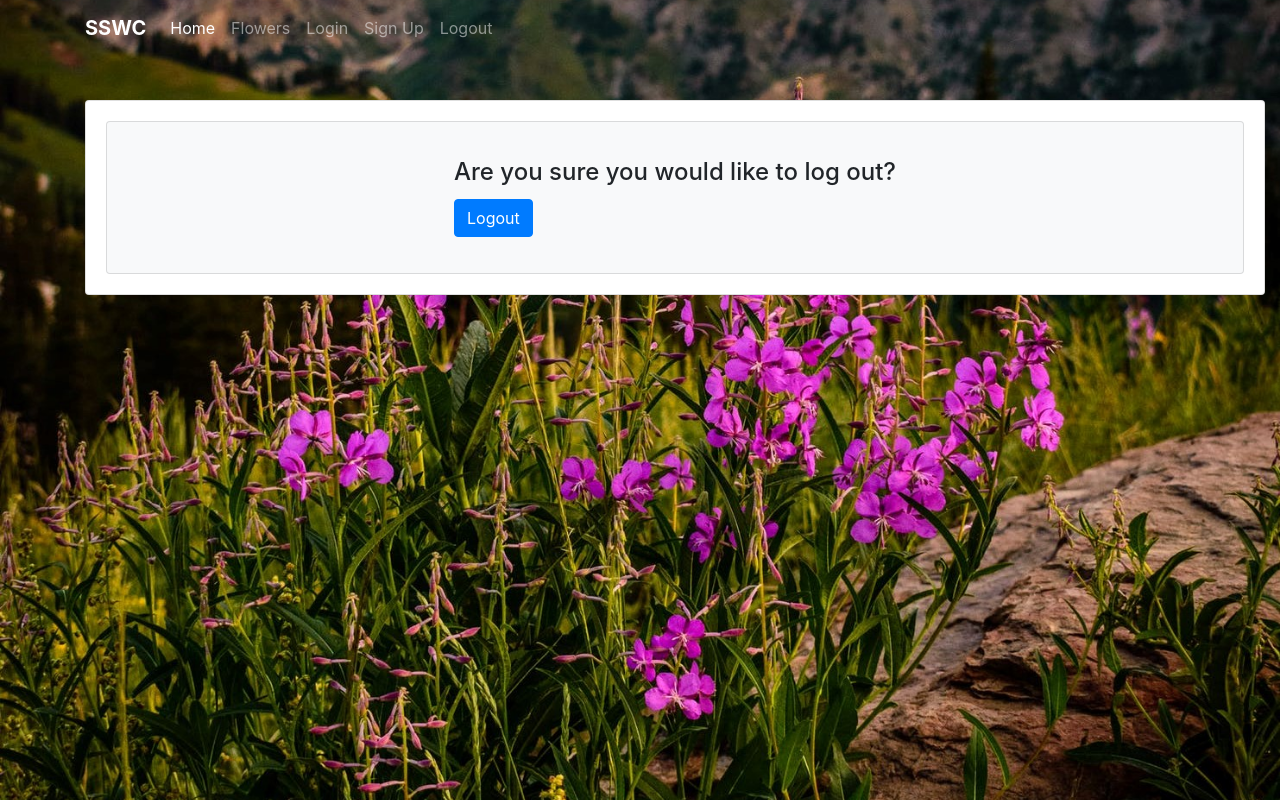
After one commit to frongilloz/assign5_2, a Flask app: page /logout in a window 1280 px wide. The commit adds this page. Run offline with Flask 2, Linux system fonts and the light colour scheme; some libraries are stand-ins or nearby versions.

Commit message:
commit 21: logout added

```diff
--- a/app.py
+++ b/app.py
@@ -1,3 +1,8 @@
+# Title: CIS4301 Assignment 5
+# Description: A GUI for querying and modifying the flowers2019.db through sqlite3 queries, insertions, and triggers
+# Date: 12/12/2019
+# Authors: Zoe Frongillo and Jhanava Ramisetty
+
 from flask import Flask, render_template, request, redirect, session
 import sqlite3
 
@@ -66,10 +71,6 @@ def update_flower():
     conn = sqlite3.connect('flowers2019.db')
     # create a cursor to query the database within the app route
     cursorObj = conn.cursor()
-
-    # Create trigger to keep SIGHTINGS table updated as well
-    # cursorObj.execute(
-    #     "CREATE TRIGGER up_flowers AFTER UPDATE ON Flowers BEGIN UPDATE Sightings SET name = new.comname WHERE name = old.comname; END;")
 
     # Request the receive input (POST) to updated flower
     sel_comname = request.form['sel_Upd_Flower_Comname']
@@ -248,6 +249,14 @@ def login_form():
         query_name = convertTuple(query_tuple)
         return render_template('login_success.html', query_name=query_name)
 
+# App route to sign out
+@app.route('/logout')
+def logout():
+    return render_template('logout.html')
+
+@app.route('/logout_form', methods=['POST'])
+def logout_form():
+    return render_template('logout_success.html')
 
 # App route to sign up on the web app
 @app.route('/sign_up')
--- /dev/null
+++ b/templates/logout.html
@@ -0,0 +1,30 @@
+{% extends "maintemplate.html" %}
+
+{% block title %}Login Failure{% endblock %}
+
+{% block content %}
+<body style="background-image: url('static/fl4.jpeg');  background-size: cover; background-position: center center;">
+
+<div class="container-fluid">
+    <div style="padding-top: 100px; padding-left: 70px">
+    <div class="card">
+        <div class="card-body">
+
+             <div class="card bg-light">
+            <article class="card-body mx-auto" style="max-width: 500px;">
+                <h4 class="card-title mt-3 text-center">Are you sure you would like to log out?</h4>
+
+                    <form action="/logout_form" method="post">
+                        <button type="submit" class="btn btn-primary"> Logout  </button>
+                    </form>
+
+            </article>
+             </div>
+
+
+        </div>
+    </div>
+    </div>
+</div>
+</body>
+{% endblock %}
--- a/templates/maintemplate.html
+++ b/templates/maintemplate.html
@@ -75,6 +75,10 @@
                         <!---<img src="/static/user_icon.png"  height="20" width="20">-->
                         Sign Up</a>
                   </li>
+                    <li class="nav-item">
+                    <a class="nav-link" href="/logout">
+                        Logout</a>
+                  </li>
                 </ul>
               </div>
             </div>
```
Also changed, not shown: templates/logout_success.html (added, +30 -0 lines).
